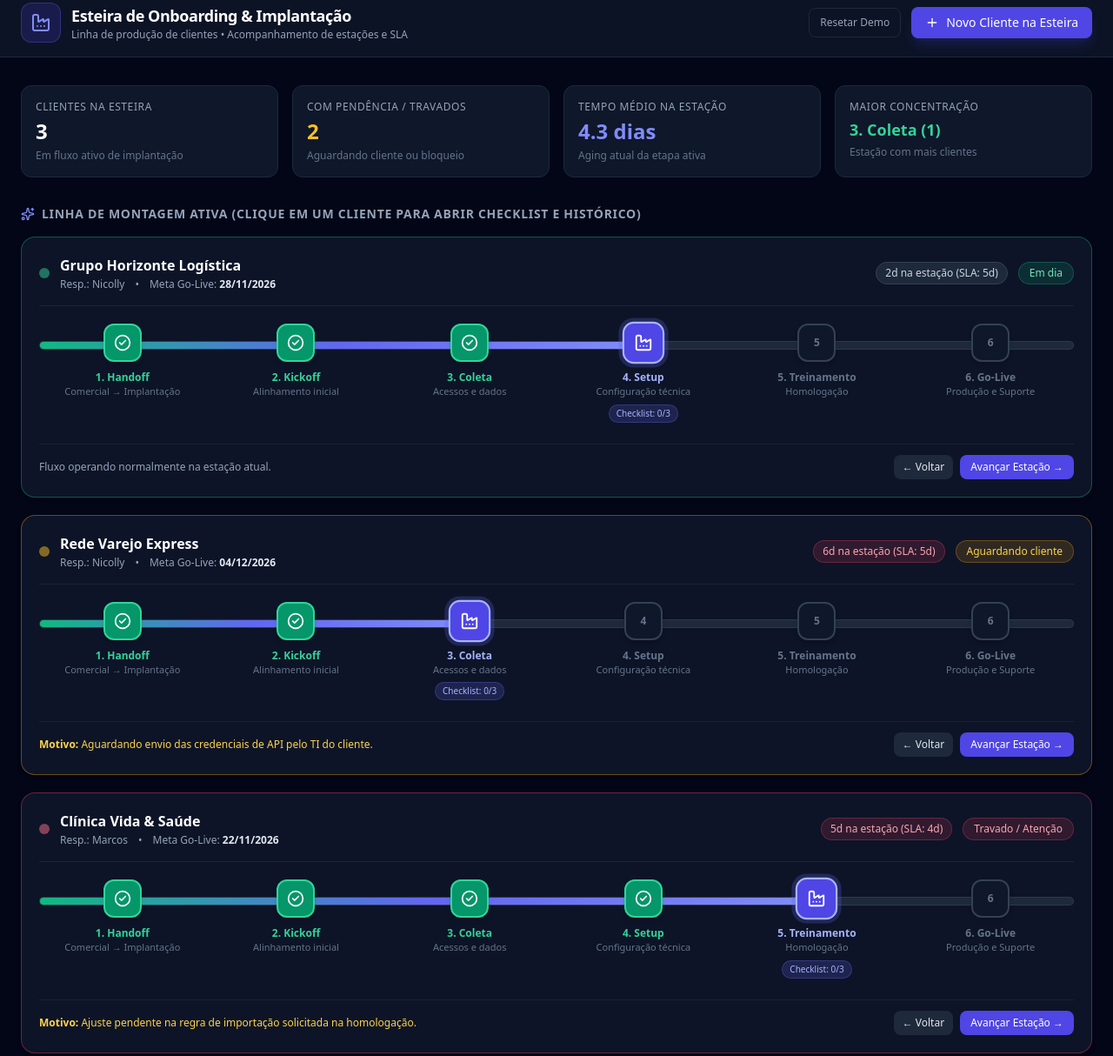
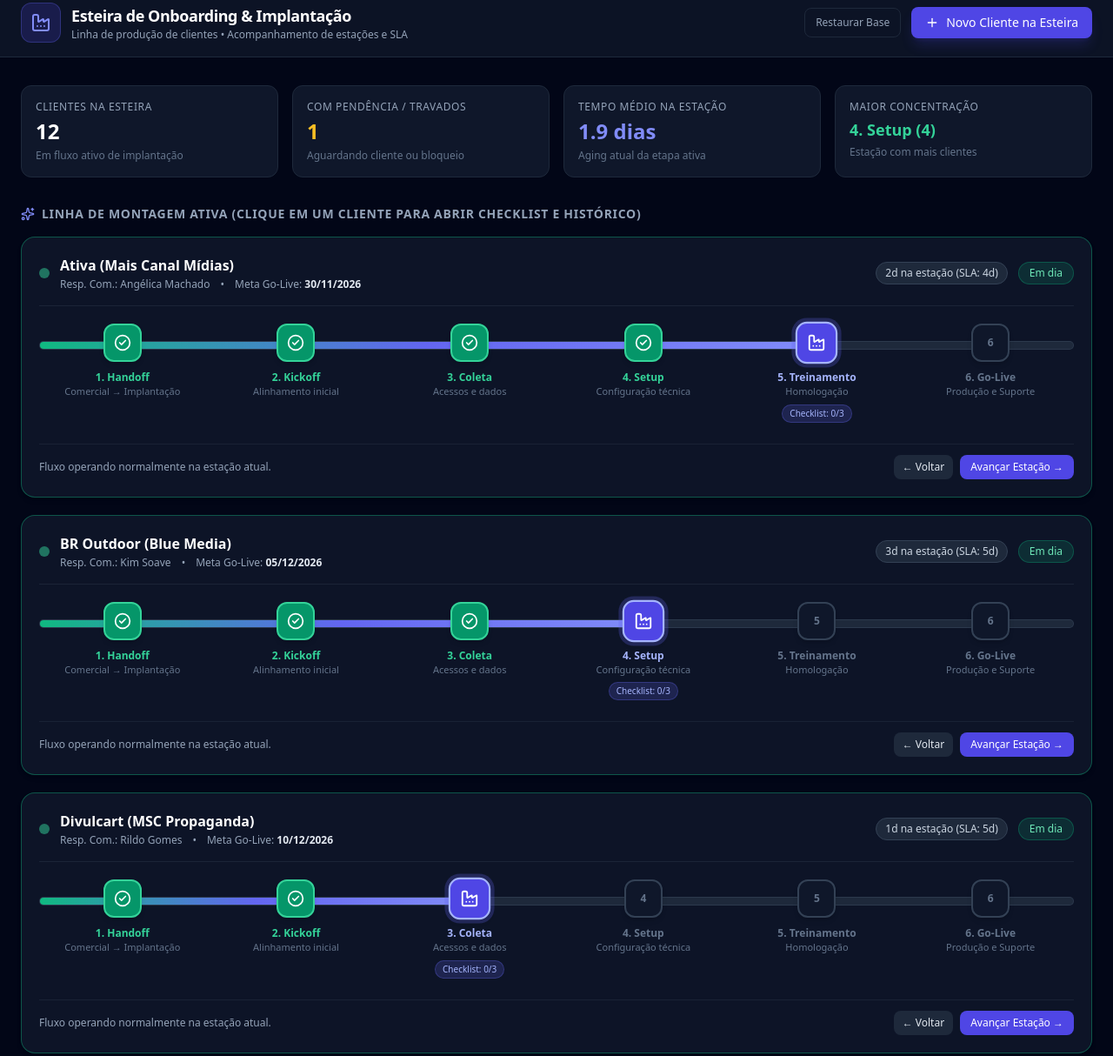
Before and after one commit to nicollysoarez/client-onboarding-track, a plain HTML site: page index.html in a window 1280 px wide. Shown: the part 13-1227 px from the top of the page at 87% size. Drawn offline with nearby package versions, Linux system fonts and the light colour scheme.

Commit message:
feat: adiciona clientes reais da base

```diff
--- a/index.html
+++ b/index.html
@@ -22,10 +22,10 @@
       </div>
 
       <div class="flex items-center gap-3">
-        <button onclick="resetDemo()" class="text-xs text-slate-400 hover:text-slate-200 px-3 py-2 rounded-lg border border-slate-800 hover:bg-slate-800/60 transition">
-          Resetar Demo
+        <button onclick="resetDemo()" class="text-xs text-slate-400 hover:text-slate-200 px-3 py-2 rounded-lg border border-slate-800 hover:bg-slate-800/60 transition cursor-pointer">
+          Restaurar Base
         </button>
-        <button onclick="openNewModal()" class="flex items-center gap-2 bg-indigo-600 hover:bg-indigo-500 text-white text-sm font-medium px-4 py-2 rounded-lg shadow-lg shadow-indigo-600/20 transition">
+        <button onclick="openNewModal()" class="flex items-center gap-2 bg-indigo-600 hover:bg-indigo-500 text-white text-sm font-medium px-4 py-2 rounded-lg shadow-lg shadow-indigo-600/20 transition cursor-pointer">
           <i data-lucide="plus" class="w-4 h-4"></i>
           Novo Cliente na Esteira
         </button>
@@ -57,27 +57,27 @@
     <form onsubmit="addClient(event)" class="bg-slate-900 border border-slate-800 rounded-2xl w-full max-w-md p-6 space-y-4 shadow-2xl">
       <div class="flex items-center justify-between">
         <h3 class="text-lg font-bold text-white">Adicionar Cliente na Esteira</h3>
-        <button type="button" onclick="closeNewModal()" class="text-slate-400 hover:text-white">
+        <button type="button" onclick="closeNewModal()" class="text-slate-400 hover:text-white cursor-pointer">
           <i data-lucide="x" class="w-5 h-5"></i>
         </button>
       </div>
       <div>
-        <label class="text-xs text-slate-400 block mb-1">Nome do Cliente / Empresa *</label>
-        <input id="new-name" type="text" required placeholder="Ex: Supermercados União" class="w-full bg-slate-950 border border-slate-700 rounded-lg px-3 py-2 text-sm text-white focus:outline-none focus:border-indigo-500" />
+        <label class="text-xs text-slate-400 block mb-1">Nome do Veículo / Empresa *</label>
+        <input id="new-name" type="text" required placeholder="Ex: Ativa" class="w-full bg-slate-950 border border-slate-700 rounded-lg px-3 py-2 text-sm text-white focus:outline-none focus:border-indigo-500" />
       </div>
       <div class="grid grid-cols-2 gap-3">
         <div>
-          <label class="text-xs text-slate-400 block mb-1">Responsável Técnico</label>
+          <label class="text-xs text-slate-400 block mb-1">Responsável Comercial</label>
           <input id="new-resp" type="text" value="Nicolly" class="w-full bg-slate-950 border border-slate-700 rounded-lg px-3 py-2 text-sm text-white focus:outline-none focus:border-indigo-500" />
         </div>
         <div>
           <label class="text-xs text-slate-400 block mb-1">Meta de Go-Live</label>
-          <input id="new-golive" type="text" placeholder="Ex: 15/12/2026" class="w-full bg-slate-950 border border-slate-700 rounded-lg px-3 py-2 text-sm text-white focus:outline-none focus:border-indigo-500" />
+          <input id="new-golive" type="text" placeholder="Ex: 30/11/2026" class="w-full bg-slate-950 border border-slate-700 rounded-lg px-3 py-2 text-sm text-white focus:outline-none focus:border-indigo-500" />
         </div>
       </div>
       <div class="pt-2 flex justify-end gap-2">
-        <button type="button" onclick="closeNewModal()" class="px-4 py-2 rounded-lg text-xs text-slate-300 hover:bg-slate-800">Cancelar</button>
-        <button type="submit" class="px-4 py-2 rounded-lg text-xs font-medium bg-indigo-600 hover:bg-indigo-500 text-white">Iniciar na Estação 1</button>
+        <button type="button" onclick="closeNewModal()" class="px-4 py-2 rounded-lg text-xs text-slate-300 hover:bg-slate-800 cursor-pointer">Cancelar</button>
+        <button type="submit" class="px-4 py-2 rounded-lg text-xs font-medium bg-indigo-600 hover:bg-indigo-500 text-white cursor-pointer">Iniciar na Estação 1</button>
       </div>
     </form>
   </div>
@@ -117,64 +117,160 @@
 
     const INITIAL_CLIENTS = [
       {
-        id: "1",
-        name: "Grupo Horizonte Logística",
-        responsible: "Nicolly",
+        id: "2",
+        name: "Ativa (Mais Canal Mídias)",
+        responsible: "Angélica Machado",
+        currentStage: 4,
+        status: "em_dia",
+        daysInStage: 2,
+        goLiveTarget: "30/11/2026",
+        blockerReason: "",
+        checklists: createChecklists(),
+        logs: [{ date: "01/11/2026", event: "Entrada na esteira (Inventário Set/26)" }]
+      },
+      {
+        id: "4",
+        name: "BR Outdoor (Blue Media)",
+        responsible: "Kim Soave",
+        currentStage: 3,
+        status: "em_dia",
+        daysInStage: 3,
+        goLiveTarget: "05/12/2026",
+        blockerReason: "",
+        checklists: createChecklists(),
+        logs: [{ date: "02/11/2026", event: "Iniciado setup técnico" }]
+      },
+      {
+        id: "5",
+        name: "Divulcart (MSC Propaganda)",
+        responsible: "Rildo Gomes",
+        currentStage: 2,
+        status: "em_dia",
+        daysInStage: 1,
+        goLiveTarget: "10/12/2026",
+        blockerReason: "",
+        checklists: createChecklists(),
+        logs: [{ date: "04/11/2026", event: "Aguardando envio de insumos" }]
+      },
+      {
+        id: "6",
+        name: "Even OOH (Even Marketing)",
+        responsible: "Vinícius Vicentin",
         currentStage: 3,
         status: "em_dia",
         daysInStage: 2,
+        goLiveTarget: "02/12/2026",
+        blockerReason: "",
+        checklists: createChecklists(),
+        logs: [{ date: "03/11/2026", event: "Carga Out/26 em andamento" }]
+      },
+      {
+        id: "8",
+        name: "Interplan Mídia",
+        responsible: "Alexander Rodrigues",
+        currentStage: 4,
+        status: "em_dia",
+        daysInStage: 1,
         goLiveTarget: "28/11/2026",
         blockerReason: "",
         checklists: createChecklists(),
-        logs: [
-          { date: "08/11/2026", event: "Entrada na esteira (Handoff concluído)" },
-          { date: "10/11/2026", event: "Kickoff realizado com gestores" },
-          { date: "14/11/2026", event: "Insumos validados → Avançou para Setup" },
-        ],
+        logs: [{ date: "05/11/2026", event: "Treinamento agendado" }]
       },
       {
-        id: "2",
-        name: "Rede Varejo Express",
-        responsible: "Nicolly",
-        currentStage: 2,
+        id: "9",
+        name: "J.Silva OOH (J.Silva Painéis)",
+        responsible: "Nádia Cristina",
+        currentStage: 1,
         status: "aguardando_cliente",
-        daysInStage: 6,
-        goLiveTarget: "04/12/2026",
-        blockerReason: "Aguardando envio das credenciais de API pelo TI do cliente.",
+        daysInStage: 5,
+        goLiveTarget: "15/12/2026",
+        blockerReason: "Aguardando validação de escopo comercial (Em Curso).",
         checklists: createChecklists(),
-        logs: [
-          { date: "06/11/2026", event: "Entrada na esteira" },
-          { date: "10/11/2026", event: "Kickoff concluído → Iniciada Coleta" },
-        ],
+        logs: [{ date: "06/11/2026", event: "Kickoff iniciado - Em Curso" }]
       },
       {
-        id: "3",
-        name: "Clínica Vida & Saúde",
-        responsible: "Marcos",
+        id: "11",
+        name: "LigaDOOH (DOOH Marketingplace)",
+        responsible: "Ana Luiza Holtermann",
+        currentStage: 5,
+        status: "em_dia",
+        daysInStage: 1,
+        goLiveTarget: "20/11/2026",
+        blockerReason: "",
+        checklists: createChecklists(),
+        logs: [{ date: "07/11/2026", event: "Virada Go-Live realizada" }]
+      },
+      {
+        id: "13",
+        name: "Nova OOH",
+        responsible: "Rafael Seiler",
+        currentStage: 2,
+        status: "em_dia",
+        daysInStage: 2,
+        goLiveTarget: "08/12/2026",
+        blockerReason: "",
+        checklists: createChecklists(),
+        logs: [{ date: "08/11/2026", event: "Fase de Coleta" }]
+      },
+      {
+        id: "14",
+        name: "Out Midia Publicidade",
+        responsible: "Igor Lazaroni",
+        currentStage: 3,
+        status: "em_dia",
+        daysInStage: 2,
+        goLiveTarget: "04/12/2026",
+        blockerReason: "",
+        checklists: createChecklists(),
+        logs: [{ date: "09/11/2026", event: "Setup em andamento" }]
+      },
+      {
+        id: "18",
+        name: "Publicar Mídia Exterior",
+        responsible: "Giovani Gaio",
         currentStage: 4,
-        status: "travado",
-        daysInStage: 5,
-        goLiveTarget: "22/11/2026",
-        blockerReason: "Ajuste pendente na regra de importação solicitada na homologação.",
+        status: "em_dia",
+        daysInStage: 1,
+        goLiveTarget: "01/12/2026",
+        blockerReason: "",
         checklists: createChecklists(),
-        logs: [
-          { date: "01/11/2026", event: "Entrada na esteira" },
-          { date: "07/11/2026", event: "Setup finalizado" },
-          { date: "11/11/2026", event: "Treinamento iniciado" },
-        ],
+        logs: [{ date: "10/11/2026", event: "Homologação e Treinamento" }]
       },
+      {
+        id: "21",
+        name: "Ultramídia Painéis",
+        responsible: "William Santoro",
+        currentStage: 5,
+        status: "em_dia",
+        daysInStage: 1,
+        goLiveTarget: "18/11/2026",
+        blockerReason: "",
+        checklists: createChecklists(),
+        logs: [{ date: "11/11/2026", event: "Operação assistida / Go-Live" }]
+      },
+      {
+        id: "22",
+        name: "Vê Mais (Junkes & Borba)",
+        responsible: "Tathiane Schmitz",
+        currentStage: 3,
+        status: "em_dia",
+        daysInStage: 2,
+        goLiveTarget: "03/12/2026",
+        blockerReason: "",
+        checklists: createChecklists(),
+        logs: [{ date: "12/11/2026", event: "Configuração de inventário" }]
+      }
     ];
 
-    let clients = JSON.parse(localStorage.getItem("client_onboarding_html_v1")) || INITIAL_CLIENTS;
+    let clients = JSON.parse(localStorage.getItem("client_onboarding_html_v2")) || INITIAL_CLIENTS;
     let selectedClientId = null;
 
     function save() {
-      localStorage.setItem("client_onboarding_html_v1", JSON.stringify(clients));
+      localStorage.setItem("client_onboarding_html_v2", JSON.stringify(clients));
       render();
     }
 
     function render() {
-      // KPIs
       const total = clients.length;
       const blocked = clients.filter(c => c.status !== "em_dia").length;
       const avg = total ? (clients.reduce((a, c) => a + c.daysInStage, 0) / total).toFixed(1) : "0";
@@ -204,7 +300,6 @@
         </div>
       `;
 
-      // Esteiras
       document.getElementById("tracks-container").innerHTML = clients.map(client => {
         const st = STATUS_CONFIG[client.status];
         const stageMeta = STAGES[client.currentStage];
@@ -221,7 +316,7 @@
                 <div>
                   <h3 class="text-base font-bold text-white">${client.name}</h3>
                   <div class="flex flex-wrap items-center gap-3 text-xs text-slate-400 mt-0.5">
-                    <span>Resp.: ${client.responsible}</span>
+                    <span>Resp. Com.: ${client.responsible}</span>
                     <span>•</span>
                     <span>Meta Go-Live: <strong class="text-slate-200">${client.goLiveTarget}</strong></span>
                   </div>
@@ -270,8 +365,8 @@
                 ${client.blockerReason ? `<span class="text-amber-300"><strong>Motivo:</strong> ${client.blockerReason}</span>` : "Fluxo operando normalmente na estação atual."}
               </div>
               <div class="flex items-center gap-2">
-                <button ${client.currentStage === 0 ? "disabled" : ""} onclick="moveStage('${client.id}', -1)" class="text-xs px-2.5 py-1.5 rounded-lg bg-slate-800 hover:bg-slate-700 disabled:opacity-30 text-slate-200 transition">← Voltar</button>
-                <button ${client.currentStage === STAGES.length - 1 ? "disabled" : ""} onclick="moveStage('${client.id}', 1)" class="text-xs px-3 py-1.5 rounded-lg bg-indigo-600 hover:bg-indigo-500 disabled:opacity-30 text-white font-medium transition">Avançar Estação →</button>
+                <button ${client.currentStage === 0 ? "disabled" : ""} onclick="moveStage('${client.id}', -1)" class="text-xs px-2.5 py-1.5 rounded-lg bg-slate-800 hover:bg-slate-700 disabled:opacity-30 text-slate-200 transition cursor-pointer">← Voltar</button>
+                <button ${client.currentStage === STAGES.length - 1 ? "disabled" : ""} onclick="moveStage('${client.id}', 1)" class="text-xs px-3 py-1.5 rounded-lg bg-indigo-600 hover:bg-indigo-500 disabled:opacity-30 text-white font-medium transition cursor-pointer">Avançar Estação →</button>
               </div>
             </div>
           </div>
@@ -321,16 +416,16 @@
           <div>
             <span class="text-xs uppercase tracking-wider text-indigo-400 font-semibold">Estação Atual: ${STAGES[c.currentStage].title}</span>
             <h2 class="text-xl font-bold text-white mt-0.5">${c.name}</h2>
-            <p class="text-xs text-slate-400 mt-1">Responsável: ${c.responsible} • Meta Go-Live: ${c.goLiveTarget}</p>
+            <p class="text-xs text-slate-400 mt-1">Responsável Comercial: ${c.responsible} • Meta Go-Live: ${c.goLiveTarget}</p>
           </div>
-          <button onclick="closeDrawer()" class="p-2 rounded-lg text-slate-400 hover:text-white hover:bg-slate-800">✕</button>
+          <button onclick="closeDrawer()" class="p-2 rounded-lg text-slate-400 hover:text-white hover:bg-slate-800 cursor-pointer">✕</button>
         </div>
 
         <div class="space-y-3">
           <label class="text-xs font-semibold uppercase tracking-wider text-slate-400">Status na Estação</label>
           <div class="grid grid-cols-3 gap-2">
             ${Object.entries(STATUS_CONFIG).map(([key, cfg]) => `
-              <button onclick="updateStatus('${c.id}', '${key}')" class="text-xs py-2 px-2 rounded-lg border font-medium transition ${c.status === key ? cfg.badge : "bg-slate-800/60 border-slate-700 text-slate-400"}">
+              <button onclick="updateStatus('${c.id}', '${key}')" class="text-xs py-2 px-2 rounded-lg border font-medium transition cursor-pointer ${c.status === key ? cfg.badge : "bg-slate-800/60 border-slate-700 text-slate-400 hover:text-slate-200"}">
                 ${cfg.label}
               </button>
             `).join("")}
@@ -338,7 +433,7 @@
           ${c.status !== "em_dia" ? `
             <div>
               <label class="text-xs text-slate-400 block mb-1">Motivo da pendência / bloqueio:</label>
-              <input type="text" value="${c.blockerReason || ""}" onchange="updateReason('${c.id}', this.value)" placeholder="Descreva o motivo..." class="w-full bg-slate-950 border border-slate-700 rounded-lg px-3 py-2 text-sm text-white" />
+              <input type="text" value="${c.blockerReason || ""}" onchange="updateReason('${c.id}', this.value)" placeholder="Descreva o motivo..." class="w-full bg-slate-950 border border-slate-700 rounded-lg px-3 py-2 text-sm text-white focus:outline-none focus:border-indigo-500" />
             </div>
           ` : ""}
         </div>
@@ -347,7 +442,7 @@
           <h3 class="text-xs font-semibold uppercase tracking-wider text-slate-400">Checklist — ${STAGES[c.currentStage].title}</h3>
           <div class="space-y-2">
             ${list.map(item => `
-              <button onclick="toggleCheck('${c.id}', ${c.currentStage}, '${item.id}')" class="w-full flex items-center gap-3 p-3 rounded-xl bg-slate-950/70 border border-slate-800 text-left">
+              <button onclick="toggleCheck('${c.id}', ${c.currentStage}, '${item.id}')" class="w-full flex items-center gap-3 p-3 rounded-xl bg-slate-950/70 border border-slate-800 hover:border-slate-700 text-left transition cursor-pointer">
                 <span class="text-sm ${item.done ? "text-emerald-400" : "text-slate-500"}">${item.done ? "☑" : "☐"}</span>
                 <span class="text-sm ${item.done ? "line-through text-slate-500" : "text-slate-200"}">${item.text}</span>
               </button>
@@ -369,8 +464,8 @@
         </div>
 
         <div class="pt-4 border-t border-slate-800 flex justify-between items-center">
-          <button onclick="deleteClient('${c.id}')" class="text-xs text-rose-400 hover:text-rose-300">Remover cliente</button>
-          <button onclick="closeDrawer()" class="bg-slate-800 hover:bg-slate-700 text-white text-xs font-medium px-4 py-2 rounded-lg">Fechar</button>
+          <button onclick="deleteClient('${c.id}')" class="text-xs text-rose-400 hover:text-rose-300 cursor-pointer">Remover cliente</button>
+          <button onclick="closeDrawer()" class="bg-slate-800 hover:bg-slate-700 text-white text-xs font-medium px-4 py-2 rounded-lg cursor-pointer">Fechar</button>
         </div>
       `;
     }
@@ -427,7 +522,7 @@
     }
 
     function resetDemo() {
-      localStorage.removeItem("client_onboarding_html_v1");
+      localStorage.removeItem("client_onboarding_html_v2");
       clients = JSON.parse(JSON.stringify(INITIAL_CLIENTS));
       closeDrawer();
       render();
```
